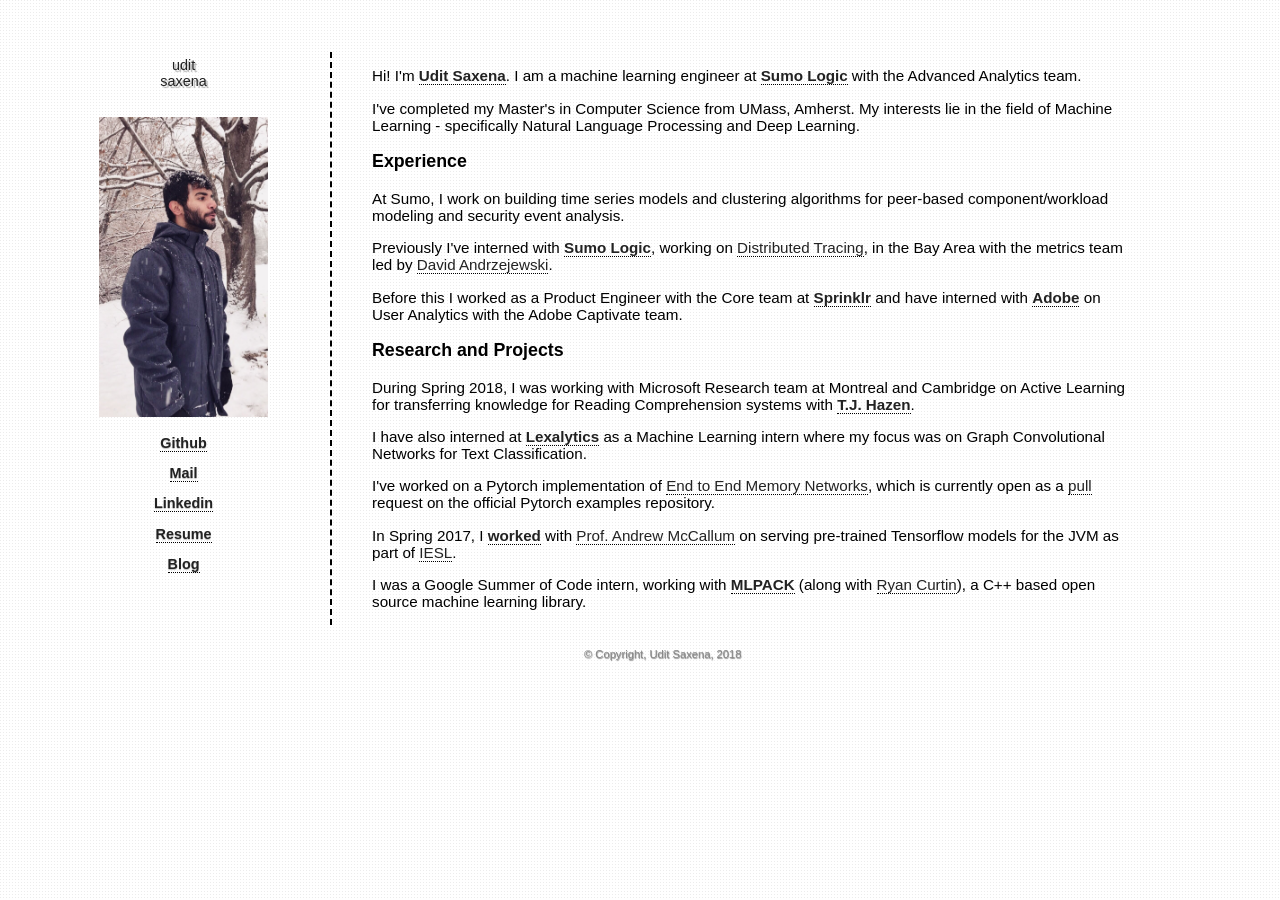
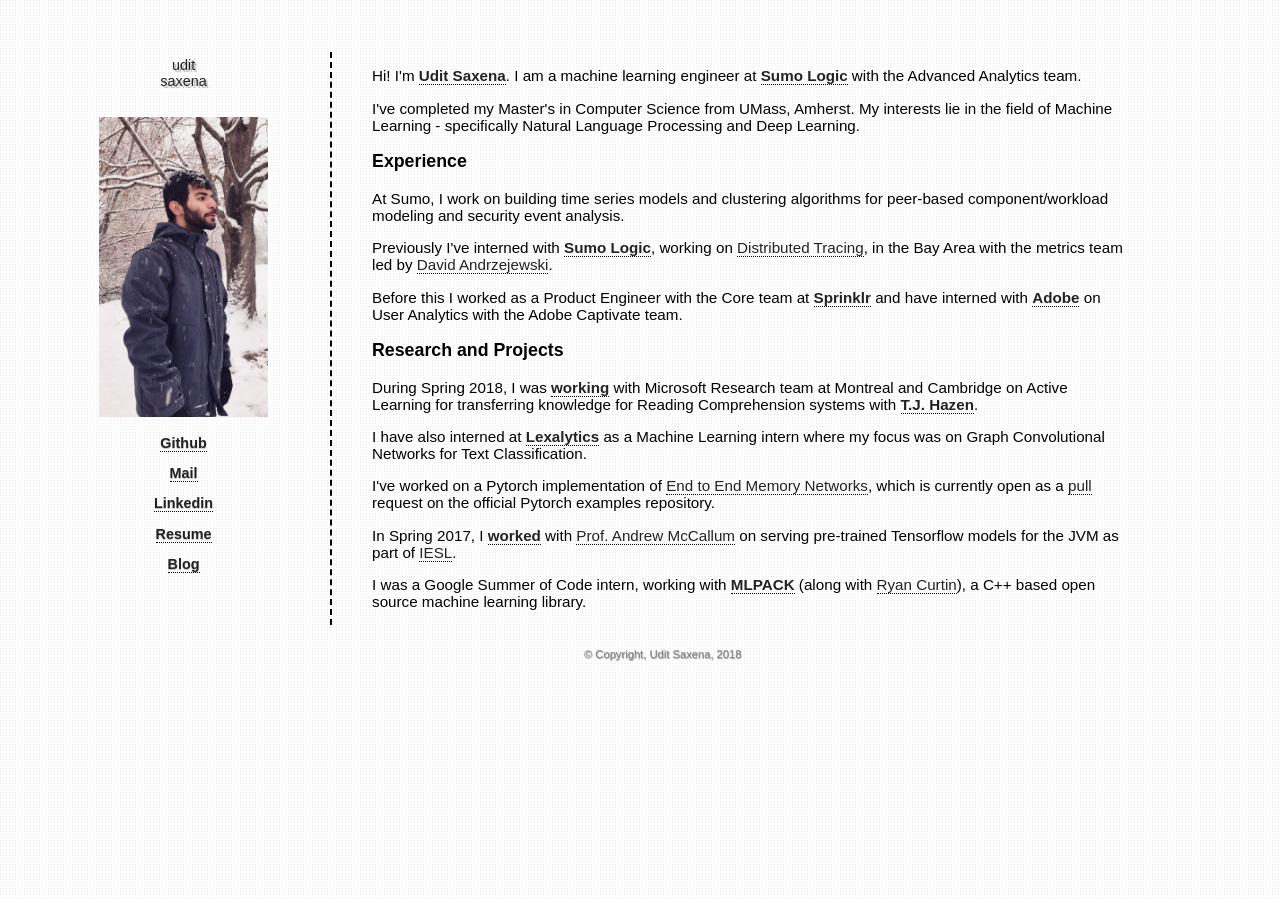
Before and after one commit to uditsaxena/uditsaxena-old.github.com, a Jekyll site: the page index.html, which Jekyll copies as it is, in a window 1280 px wide. Built offline with Jekyll 4.4.1, drawn with Linux system fonts in a browser that asks for light colours.

```diff
--- a/index.html
+++ b/index.html
@@ -14,7 +14,7 @@
 			 <p><a href="https://github.com/uditsaxena"><strong>Github</strong></a></p>
 			 <p><a href="mailto:udit.umass@gmail.com?subject=Hi!"><strong>Mail</strong></a></p>
 			 <p><a href="https://www.linkedin.com/in/udit-saxena-29862918"><strong>Linkedin</strong></a></p>
-			 <p><a href="https://drive.google.com/file/d/1KQWKPIm2v5mP6O1c78XCoEpZ3SMDyXQL/view?usp=sharing"><strong>Resume</strong></a></p>
+			 <p><a href="https://drive.google.com/open?id=1d5gsh9PVPX0Q5QA3O9SiDoIe8kojN2gk"><strong>Resume</strong></a></p>
 			 <p><a href="https://medium.com/@saxenaudit"><strong>Blog</strong></a></p>
 			 </div>
 		 </div>
@@ -25,7 +25,7 @@
 			<p>Previously I've interned with <a href="https://www.sumologic.com/"><strong>Sumo Logic</strong></a>, working on <a href="http://opentracing.io/documentation/">Distributed Tracing</a>, in the Bay Area with the metrics team led by <a href="http://www.david-andrzejewski.com/">David Andrzejewski</a>.</p>
 			<p>Before this I worked as a Product Engineer with the Core team at <a href="http://www.sprinklr.com"><strong>Sprinklr</strong></a> and have interned with <a href="http://www.adobe.com/in/"><strong>Adobe</strong></a> on User Analytics with the Adobe Captivate team.</p>
 			<h3>Research and Projects</h3>
-			<p>During Spring 2018, I was working with Microsoft Research team at Montreal and Cambridge on Active Learning for transferring knowledge for Reading Comprehension systems with <a href="https://www.linkedin.com/in/timothy-j-hazen-9897682/"><strong>T.J. Hazen</strong></a>.</p>
+			<p>During Spring 2018, I was <a href="https://drive.google.com/open?id=1tzyhlQBIzi2rBTOM0YclZEZV-IN6fqNM"><strong>working</strong></a> with Microsoft Research team at Montreal and Cambridge on Active Learning for transferring knowledge for Reading Comprehension systems with <a href="https://www.linkedin.com/in/timothy-j-hazen-9897682/"><strong>T.J. Hazen</strong></a>. </p>
 			<p>I have also interned at <a href="https://www.lexalytics.com/"><strong>Lexalytics</strong></a> as a Machine Learning intern where my focus was on Graph Convolutional Networks for Text Classification.</p>
 			<p>I've worked on a Pytorch implementation of <a href="http://arxiv.org/abs/1503.08895">End to End Memory Networks</a>, which is currently open as a <a href="https://github.com/pytorch/examples/pull/191">pull</a> request on the official Pytorch examples repository. </p>
 			<p>In Spring 2017, I <a href="https://github.com/iesl/factorie-tf-model-serve"><strong>worked</strong></a> with <a href="https://people.cs.umass.edu/~mccallum/">Prof. Andrew McCallum</a> on serving pre-trained Tensorflow models for the JVM as part of <a href="http://www.iesl.cs.umass.edu/">IESL</a>.</p>
```
